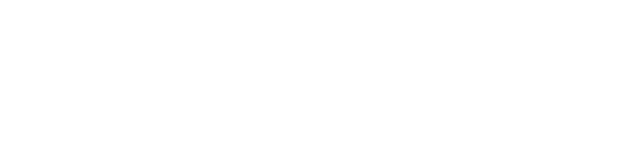
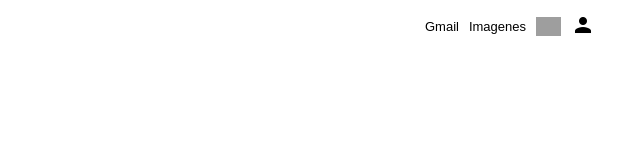
Before and after one commit to kings8963/Google-Clone, a plain HTML site: page index.html in a window 1280 px wide. Shown: the whole page, without its empty margins (640-1280 px from the left). Drawn offline with Linux system fonts and the light colour scheme; grey boxes are pictures that could not be loaded.

Commit message:
Terminado el header

```diff
--- a/css/main.css
+++ b/css/main.css
@@ -0,0 +1,51 @@
+body{
+    margin: 0;
+    padding: 0;
+    font-size: 13px;
+    font-family: Arial, Helvetica, sans-serif;
+}
+
+a{
+    text-decoration: none;
+    cursor: pointer;
+}
+
+
+header{
+    width: 100%;
+    height: 60px;
+}
+
+header nav {
+    display: flex;
+    justify-content: flex-end;
+}
+
+
+header nav .nav-right-section{
+    width: 250px;
+    height: auto;
+    display: flex;
+    list-style: none;
+    justify-content: center;
+    align-items: center;
+}
+
+nav .nav-right-section a{
+    margin-right: 10px;
+    color: #000000;
+}
+
+nav .nav-right-section .menu-icon{
+    background-image: url('https://static.thenounproject.com/png/756729-200.png');
+    background-repeat: no-repeat;
+    background-position: center;
+    background-size: contain;
+    width: 25px;
+    height: 25px;
+}
+
+nav .nav-right-section i{
+    border-radius: 50%;
+    margin-left: 10px;
+}
--- a/index.html
+++ b/index.html
@@ -3,10 +3,30 @@
 <head>
     <meta charset="UTF-8">
     <meta name="viewport" content="width=device-width, initial-scale=1.0">
-    <title>Document</title>
+    <title>Google clone</title>
     <link rel="stylesheet" href="css/main.css">
+    <link href="https://fonts.googleapis.com/icon?family=Material+Icons" rel="stylesheet">
 </head>
 <body>
-
+    <header>
+        <nav>
+           <ul class="nav-right-section">
+                <li>
+                    <a href="">Gmail</a>
+                </li>
+                <li>
+                    <a href="">Imagenes</a>
+                </li>
+                <li class="menu-icon">
+                    <a href=""></a>
+                </li>
+                <li>
+                    <a href="">
+                        <i class="material-icons">person</i>
+                    </a>
+                </li>
+           </ul>
+        </nav>
+    </header>
 </body>
 </html>
```
